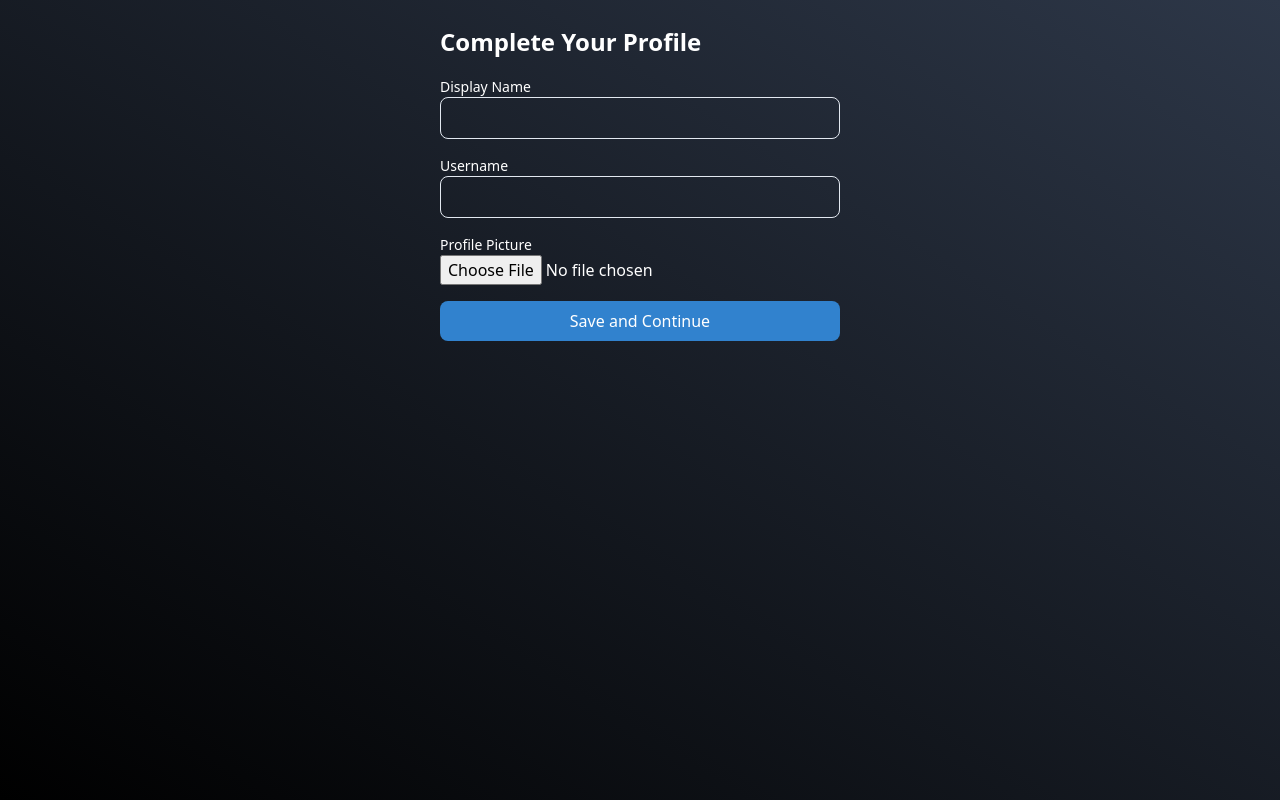
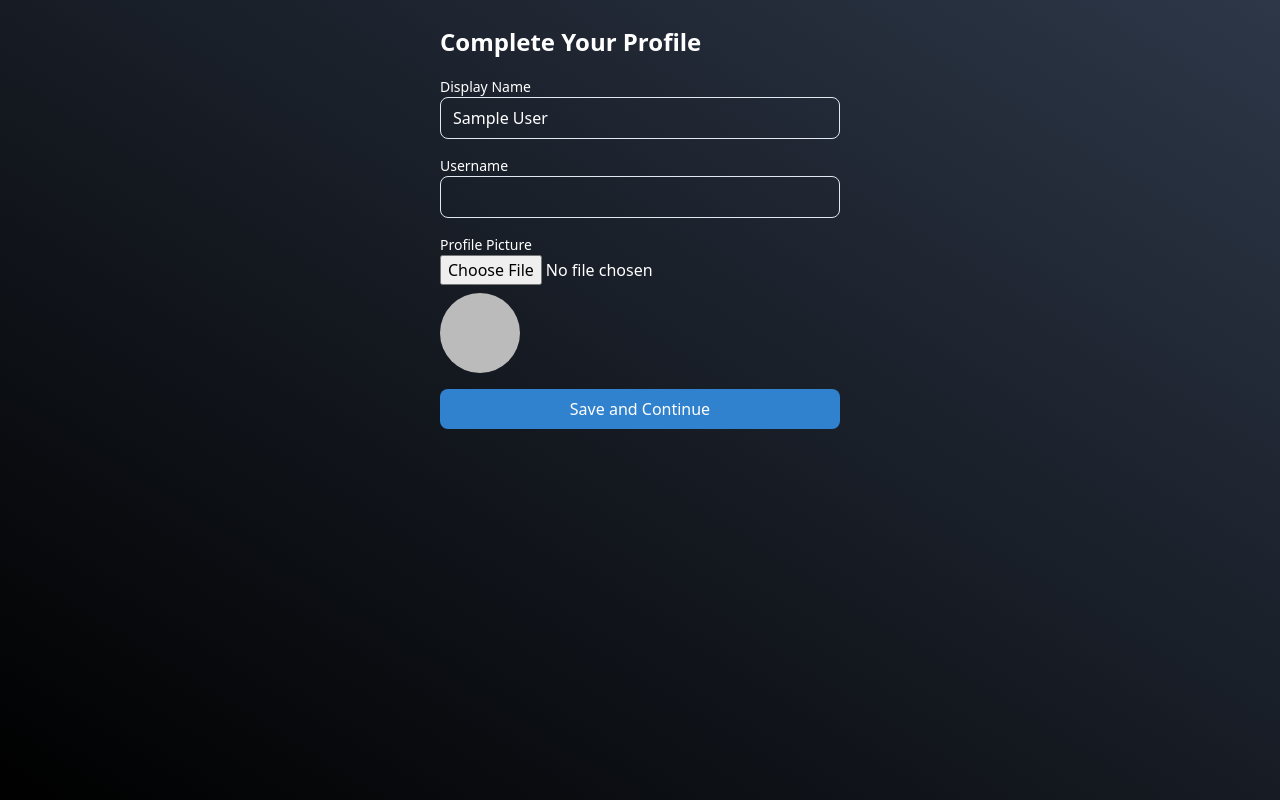
Before and after one commit to Seranell/DiabetesWeb, a Next.js app in the folder client/: page /account-setup in a window 1280 px wide. Built offline with nearby package versions, Linux system fonts and the light colour scheme; no server answers; the database is empty; sample sign-in values are in the browser's storage.

Commit message:
Google account autofill

```diff
--- a/client/src/components/AccountSetUp.js
+++ b/client/src/components/AccountSetUp.js
@@ -10,14 +10,22 @@ import { updateProfile } from 'firebase/auth';
 export default function AccountSetup() {
   const [displayName, setDisplayName] = useState('');
   const [username, setUsername] = useState('');
-  const [photoURL, setPhotoURL] = useState(null);
+  const [photoURL, setPhotoURL] = useState('');
   const [file, setFile] = useState(null);
   const [error, setError] = useState('');
   const [loading, setLoading] = useState(false);
   const router = useRouter();
 
   useEffect(() => {
-    if (!auth.currentUser) router.push('/');
+    const user = auth.currentUser;
+    if (!user) {
+      router.push('/');
+      return;
+    }
+
+    // Prefill name and photo from auth
+    setDisplayName(user.displayName || '');
+    setPhotoURL(user.photoURL || 'https://www.gravatar.com/avatar/?d=mp');
   }, []);
 
   const handleFileChange = (e) => {
@@ -52,8 +60,8 @@ export default function AccountSetup() {
         return;
       }
 
-      // Upload image if selected
-      let finalPhotoURL = 'https://www.gravatar.com/avatar/?d=mp';
+      // Upload image if user selected a new one
+      let finalPhotoURL = user.photoURL || 'https://www.gravatar.com/avatar/?d=mp';
       if (file) {
         const storageRef = ref(storage, `profilePictures/${user.uid}`);
         await uploadBytes(storageRef, file);
@@ -66,7 +74,7 @@ export default function AccountSetup() {
         photoURL: finalPhotoURL,
       });
 
-      // Save user profile data to Firestore
+      // Save user data to Firestore
       await setDoc(doc(db, 'users', user.uid), {
         name: displayName,
         username,
```
Also changed, not shown: client/src/components/Auth.js (+28 -2 lines).
